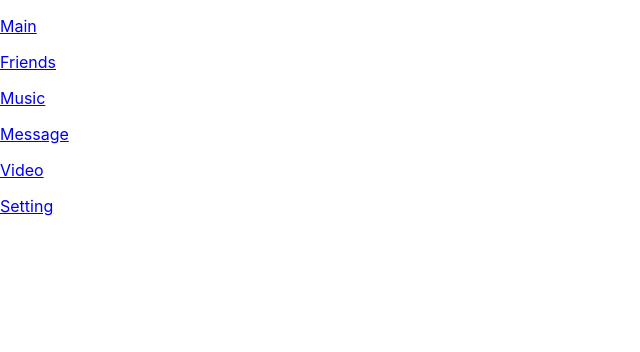
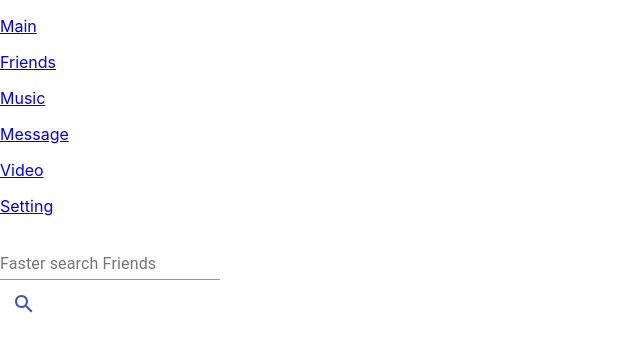
Before and after one commit to DimaZharikov/socialePageRedux, a React (Create React App) app: page /Message in a window 1280 px wide. Shown: the top 352 px of the page, without its empty margins (0-640 px from the left). Built offline with nearby package versions, Linux system fonts and the light colour scheme.

Commit message:
add MessageConteiner which contains elements search and dealogue

```diff
--- a/src/App.tsx
+++ b/src/App.tsx
@@ -4,7 +4,9 @@ import FriendConteiner from "./WrapPage/Friend/FriendConteiner";
 import MainPageConteiner from "./WrapPage/Main/MainConteiner";
 import {BrowserRouter, Route} from "react-router-dom";
 import Navigation from "./StaticPage/Navigation/Navigation";
-import MessageConteiner from "./WrapPage/Message/MessageConteiner";
+import MessagePageConteiner from "./WrapPage/Message/MessagePageConteiner";
+
+
 
 
 function App() {
@@ -17,7 +19,7 @@ function App() {
             <div className='WrapPage -app'>
                 <Route path='/Main'  component ={MainPageConteiner} />
                 <Route exact path='/Friends' render= {()=> <FriendConteiner /> }/>
-                <Route exact path='/Message' render = {()=> <MessageConteiner />}/>
+                <Route exact path='/Message' component = {MessagePageConteiner}  />
             </div>
 
         </BrowserRouter>
--- /dev/null
+++ b/src/WrapPage/Message/Components/MessageItems/MessageItemsComponent.tsx
@@ -0,0 +1,16 @@
+import React, {FunctionComponent} from 'react'
+
+
+
+
+interface props {
+
+}
+
+const MessageItemsComponent: FunctionComponent <props> = (props) => {
+    return(<div>
+
+    </div>)
+}
+
+export default MessageItemsComponent
--- /dev/null
+++ b/src/WrapPage/Message/Components/MessageItems/MessageItemsConteiner.tsx
@@ -0,0 +1,29 @@
+import React from 'react'
+import {connect} from "react-redux";
+import MessageItemsComponent from "./MessageItemsComponent";
+import {messageItemType, onRemoveDialogueItemsAC, setMessageItemsAC} from "../../../../Store/MessagePage.Reducer";
+import {Dispatch} from "redux";
+
+
+let mapStateToProps = (state: {messagePage: {messageItems: Array<messageItemType>}}) => {
+    return{
+        messageItems: state.messagePage.messageItems
+    }
+}
+
+let matDispatchToProps = (dispatch : Dispatch) => {
+    return{
+        onRemoveDialogueItemsAC: (id: string) => {
+            dispatch(onRemoveDialogueItemsAC(id))
+        },
+
+
+        setMessage: (messageItems: Array<messageItemType>) => {
+            dispatch(setMessageItemsAC(messageItems))
+        }
+    }
+}
+
+
+
+export default connect (mapStateToProps, matDispatchToProps) (MessageItemsComponent)
--- /dev/null
+++ b/src/WrapPage/Message/Components/SerchFriend/SearchFriendsComponent.tsx
@@ -0,0 +1,50 @@
+import React, {ChangeEvent, FunctionComponent, useState} from 'react'
+import {searchFriendType} from "../../../../Store/MessagePage.Reducer";
+import {IconButton, TextField} from "@material-ui/core";
+import SearchIcon from '@material-ui/icons/Search';
+
+
+interface props {
+    searchFriends : Array<searchFriendType>,
+    setSearch: (searchFriends : Array<searchFriendType>)=> void
+}
+
+const SearchFriendsComponent: FunctionComponent <props> = (props) => {
+
+    const [isCollapsedFriend, setIsCollapsedFriend] = useState<boolean>(false)
+    const [value, setValue] = useState<string>( '')
+
+
+    const ShowCollapsedFriend = ()=> setIsCollapsedFriend(!isCollapsedFriend)
+    const onChangeFriendHandler = (event: ChangeEvent <HTMLTextAreaElement | HTMLInputElement> ) =>
+    {setValue(event.currentTarget.value)}
+    return(<div>
+        <div>
+            <div>
+                <TextField onClick={ShowCollapsedFriend}
+                           onChange = { onChangeFriendHandler }
+                           value ={value}
+                           type = 'text'
+                id="standard-secondary" label="Faster search Friends" color="primary" />
+            </div>
+
+                <div>
+                    <IconButton color = 'primary' > <SearchIcon /> </IconButton>
+                </div>
+
+
+        </div>
+
+        {
+            isCollapsedFriend && props.searchFriends.map( items => {
+                return (
+                    <div key = {items.id}>
+                        <img src={items.img} alt="There was y Friend"/>
+                        <p>{items.name}</p> <p>{items.secondName}</p>
+                    </div>)
+            })
+        }
+    </div>)
+}
+
+export default SearchFriendsComponent
--- /dev/null
+++ b/src/WrapPage/Message/Components/SerchFriend/SearchFriendsConteiner.tsx
@@ -0,0 +1,23 @@
+import React from 'react'
+import {connect} from "react-redux";
+import SearchFriendsComponent from "./SearchFriendsComponent";
+import {searchFriendType, setSearchFriendsAC} from "../../../../Store/MessagePage.Reducer";
+import {Dispatch} from "redux";
+
+const mapStateToProps = (state: {messagePage: {searchFriends: Array<searchFriendType> }}) => {
+    return{
+        searchFriends: state.messagePage.searchFriends
+    }
+}
+
+
+const mapDispatchToProps = (dispatch : Dispatch) => {
+    return{
+        setSearch: (searchFriends: Array<searchFriendType>) => {
+            dispatch(setSearchFriendsAC(searchFriends))
+        },
+    }
+}
+
+
+export default connect (mapStateToProps, mapDispatchToProps) (SearchFriendsComponent)
--- a/src/WrapPage/Message/MessageComponent.tsx
+++ /dev/null
@@ -1,22 +0,0 @@
-import React, {FunctionComponent} from 'react'
-import {messageItemType, searchFriendType} from "../../Store/MessagePage.Reducer";
-
-interface props {
-    searchFriends : Array<searchFriendType>,
-    setSearch: (searchFriends : Array<searchFriendType>)=> void
-
-
-    messageItems: Array<messageItemType>,
-    onRemoveDialogueItemsAC: (id: string) => void
-    setMessage: (messageItems: Array<messageItemType>)=> void
-
-}
-
-
-const MessageComponent: FunctionComponent <props> = (props: props) => {
-    return ( <div>
-
-    </div>)
-}
-
-export default MessageComponent
--- a/src/WrapPage/Message/MessageConteiner.tsx
+++ /dev/null
@@ -1,43 +0,0 @@
-import React from 'react';
-import {connect} from "react-redux";
-import {
-    messageItemType,
-    onRemoveDialogueItemsAC,
-    searchFriendType, setMessageItemsAC,
-    setSearchFriendsAC
-} from "../../Store/MessagePage.Reducer";
-import {Dispatch} from "redux";
-import MessageComponent from "./MessageComponent";
-
-
-
-
-let mapStateToProps = (state:{messagePage:{
-        searchFriends: Array<searchFriendType>,
-        messageItems: Array<messageItemType>
-    }} ) => {
-    return {
-        searchFriends: state.messagePage.searchFriends,
-        messageItems: state.messagePage.messageItems
-    }
-}
-
-
-let mapDispatchToProps = (dispatch : Dispatch) => {
-    return{
-        onRemoveDialogueItemsAC: (id: string) => {
-            dispatch(onRemoveDialogueItemsAC(id))
-        },
-
-        setSearch: (searchFriends: Array<searchFriendType>) => {
-            dispatch(setSearchFriendsAC(searchFriends))
-        },
-        setMessage: (messageItems: Array<messageItemType>) => {
-            dispatch(setMessageItemsAC(messageItems))
-        }
-
-
-    }
-}
-
-export default connect (mapStateToProps, mapDispatchToProps) (MessageComponent)
--- /dev/null
+++ b/src/WrapPage/Message/MessagePageConteiner.tsx
@@ -0,0 +1,18 @@
+import React from 'react'
+import SearchFriendsConteiner from "./Components/SerchFriend/SearchFriendsConteiner";
+import MessageItemsConteiner from "./Components/MessageItems/MessageItemsConteiner";
+
+
+interface props {
+
+}
+
+const MessagePageConteiner = (props: props) => {
+    return(<div>
+        <SearchFriendsConteiner />
+        <MessageItemsConteiner />
+
+    </div>)
+}
+
+export default MessagePageConteiner
```
Also changed, not shown: 1 other file (tests, documents, lock files or other folders).
